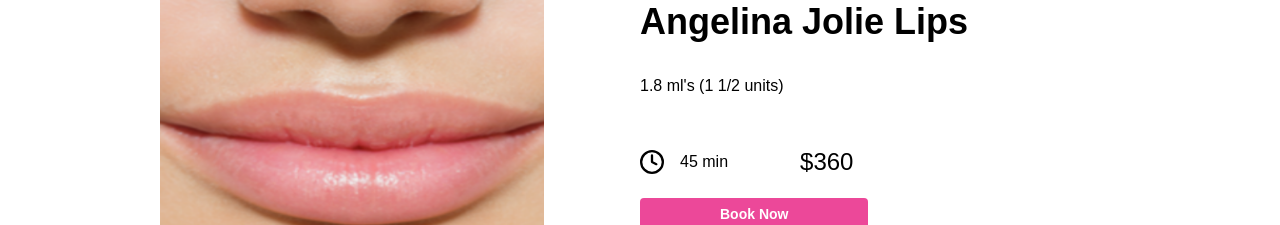
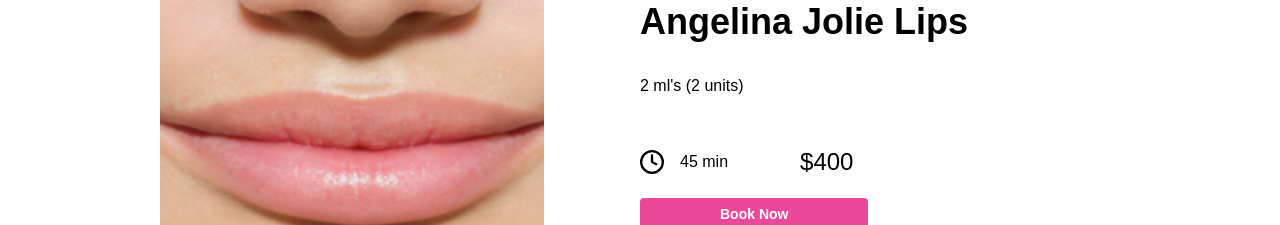
Before and after one commit to treanaslocum/boujee_beauty_palace, a Nuxt app: page /angelina-lips in a window 1280 px wide. Shown: the part 286-511 px from the top of the page. Built offline with nearby package versions, Linux system fonts and the light colour scheme.

Commit message:
Change prices and info on select services

```diff
--- a/pages/angelina-lips.vue
+++ b/pages/angelina-lips.vue
@@ -7,14 +7,14 @@
       </div>
       <div class="sm:mt-24 mt-0 sm:w-2/4 w-full">
         <h2 class="mb-8 text-4xl font-semibold">Angelina Jolie Lips</h2>
-        <p class="mb-12">1.8 ml's (1 1/2 units)</p>
+        <p class="mb-12">2 ml's (2 units)</p>
         <!-- <h3 class="mb-8 text-xl font-medium">Service Description</h3>
         <p class="mb-6 w-2/4">Ultrasonic Cavitation, Columbian wood tool therapy, RF Therapy, use of fat burning oils and special skin tightening oils</p> -->
 
         <div class="mb-6 flex items-center">
           <img class="w-6 mr-4" src="~assets/icons/clock-black.svg" alt="">
           <p class="mr-20">45 min</p>
-          <p class="-ml-2 text-2xl font-medium">$360</p>
+          <p class="-ml-2 text-2xl font-medium">$400</p>
         </div>
         <a href = "https://squareup.com/appointments/book/myom8mso4y2qqh/LSP7M7T8R5985/start" class="mb-4 pt-2 pb-2 pl-20 pr-20 rounded text-white bg-pink-500 text-sm font-semibold">Book Now</a>
 
--- a/pages/cinched-snatched.vue
+++ b/pages/cinched-snatched.vue
@@ -7,7 +7,7 @@
       </div>
       <div class="sm:mt-24 mt-0 sm:w-2/4 w-full">
         <h2 class="mb-8 text-4xl font-semibold">Cinched & Snatched</h2>
-        <p class="mb-12">Stomach, Waist, Booty, and Arm Contouring</p>
+        <p class="mb-12">Stomach and Waist</p>
         <h3 class="mb-8 text-xl font-medium">Service Description</h3>
         <p class="mb-6 w-2/4">Ultrasonic Cavitation, Columbian wood tool therapy, RF Therapy, use of fat burning oils and special skin tightening oils</p>
 
--- a/pages/dime-piece.vue
+++ b/pages/dime-piece.vue
@@ -7,7 +7,7 @@
       </div>
       <div class=" sm:mt-24 mt-0 sm:w-2/4 w-full">
         <h2 class="mb-8 text-4xl font-semibold">Dime Piece</h2>
-        <p class="mb-12">Stomach, Waist, Booty, and Arm Contouringg</p>
+        <p class="mb-12">Stomach, Waist, Booty, and Arm Contouring</p>
         <h3 class="mb-8 text-xl font-medium">Service Description</h3>
         <p class="mb-6 w-2/4">Ultrasonic Cavitation, Columbian wood tool therapy, RF Therapy, use of fat burning oils and special skin tightening oils</p>
 
--- a/pages/services.vue
+++ b/pages/services.vue
@@ -259,11 +259,11 @@
             <NuxtLink to="/angelina-lips">
             <h4 class="mb-2 text-xl font-semibold type-title">Angelina Jolie Lips</h4>
             </NuxtLink>
-            <p class="mb-4 h-12">1.8 ml's (1 1/2 units)</p>
+            <p class="mb-4 h-12">2.0 ml's (2 units)</p>
             <div class="mb-6 flex items-center">
               <img class="w-6 mr-4" src="~assets/icons/clock.svg" alt="">
               <p class="mr-20">45 min</p>
-              <p class="-ml-2 text-2xl font-medium">$360</p>
+              <p class="-ml-2 text-2xl font-medium">$400</p>
             </div>
             <a href="https://squareup.com/appointments/book/myom8mso4y2qqh/LSP7M7T8R5985/start" class="mb-4 pt-2 pb-2 pl-20 pr-20 rounded text-white bg-pink-500 text-sm font-semibold">Book Now</a>
           </div>
```
